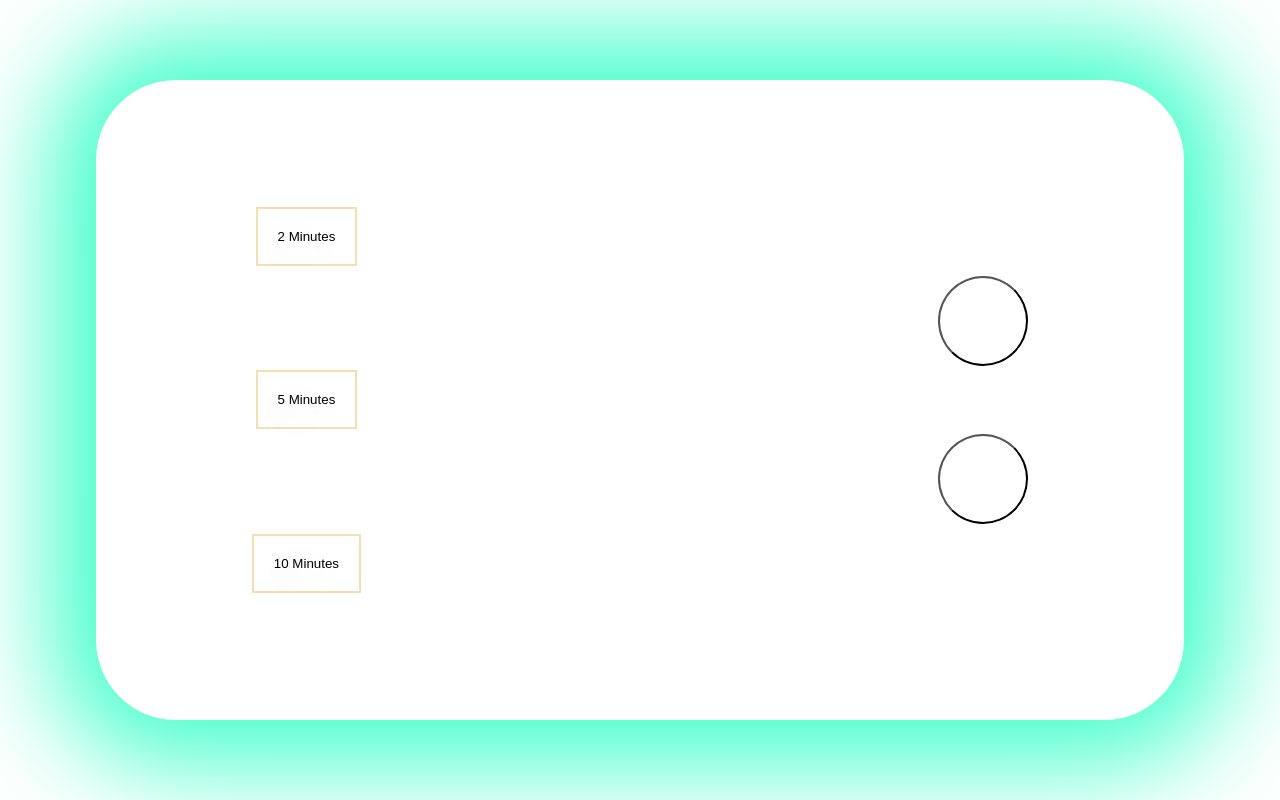
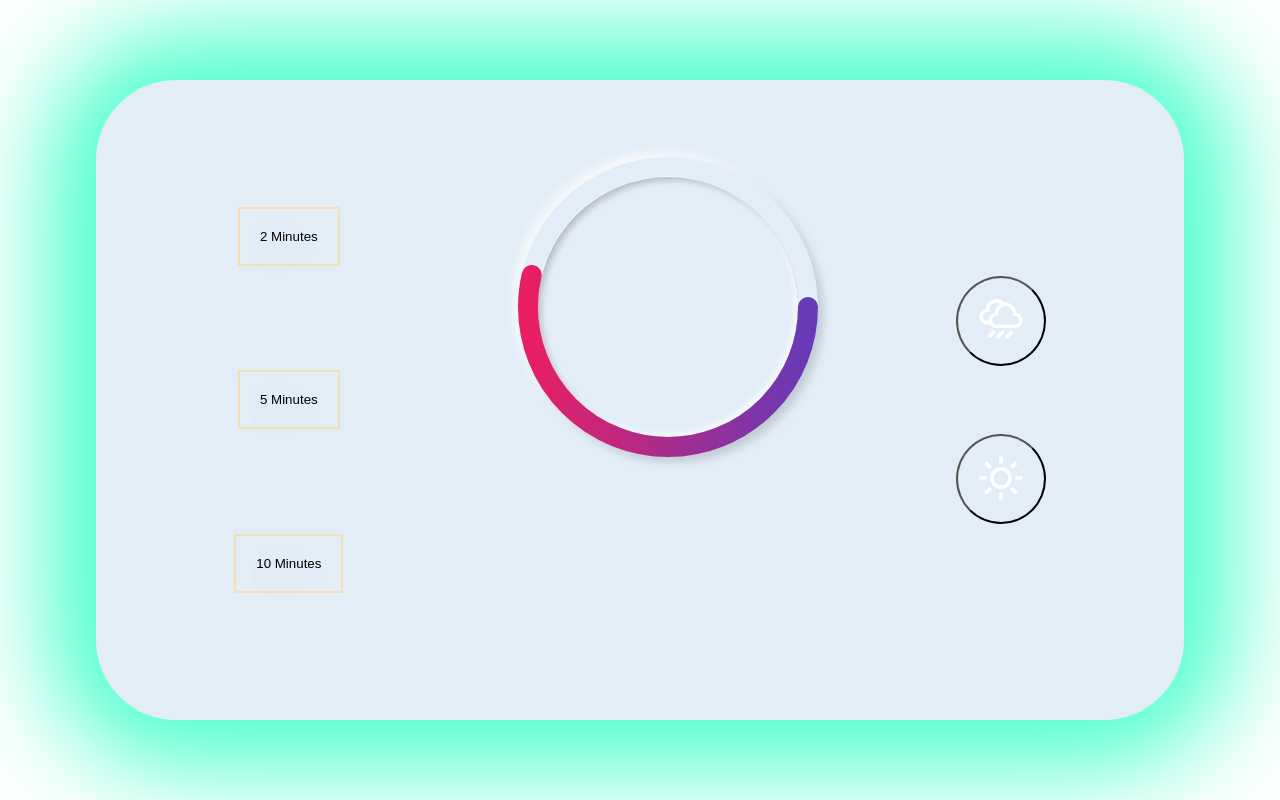
Before and after one commit to pavanreddy565/Medtiation_application, a plain HTML site: page index.html in a window 1280 px wide. Drawn offline with Linux system fonts and the light colour scheme.

Commit message:
circular progressive bar added

```diff
--- a/index.html
+++ b/index.html
@@ -14,6 +14,22 @@
             <button class="10min">10 Minutes</button>
         </div>
         <div class="player-container">
+            <div class="skill">
+                <div class="outer">
+                    <div class="inner"></div>
+                </div>
+                <svg xmlns="http://www.w3.org/2000/svg" version="1.1" width="300px" height="300px">
+                    <defs>
+                       <linearGradient id="GradientColor">
+                          <stop offset="0%" stop-color="#e91e63" />
+                          <stop offset="100%" stop-color="#673ab7" />
+                       </linearGradient>
+                    </defs>
+                    <circle cx="150" cy="150" r="140" stroke-linecap="round" />
+                </svg>
+            </div>
+
+
 
         </div>
         <div class="sound-picker">
--- a/style.css
+++ b/style.css
@@ -22,6 +22,7 @@
     border-radius: 5rem;
     padding: 1rem 4rem;
     align-items: center;
+    background-color: #e3edf7;
     /* justify-content: space-evenly; */
     -webkit-box-shadow:0px 0px 105px 45px rgba(45,255,196,0.9);
     -moz-box-shadow: 0px 0px 105px 45px rgba(45,255,196,0.9);
@@ -49,9 +50,54 @@ div.time-select{
 }
 .player-container{
     height: 80%;
-    width: 59px;
+    /* width: 59px; */
     flex-grow: 4;
-    /* background-color: blue; */
+    display: flex;
+    box-sizing: border-box;
+
+
+}.skill{
+    margin-right: 10px;
+    margin-left: 100px;
+    width: 160px;
+    height:160px;
+    position: relative;
+
+
+    /* background-color: cornflowerblue; */
+}
+
+.outer{
+    height: 300px;
+    width: 300px;
+    border-radius: 50%;
+    /* border:1px solid red; */
+    padding: 20px;
+    box-shadow: 6px 6px 10px -1px rgba(0,0,0,0.15),
+                -6px -6px 10px -1px rgba(255,255,255,0.7);
+}.inner{
+    height: 260px;
+    width: 260px;
+    border-radius: 50%;
+    box-shadow: inset 4px 4px 6px -1px rgba(0,0,0,0.2),
+                inset -4px -4px 6px -1px rgba(255,255,255,0.7),
+                -0.5px -0.5px 0px rgba(255,255,255,1),
+                0.5px 0.5px 0px rgba(0,0,0,0.15),
+                0px 12px 10px -10px rgba(0,0,0,0.05);
+
+}
+circle{
+    fill: none;
+    stroke:url(#GradientColor);
+    stroke-width: 20px;
+    stroke-dasharray: 472;
+    stroke-dashoffset: 00;
+
+}
+div.skill svg{
+    position: absolute;
+    left: 0;
+    top:0;
 }
 .sound-picker{
     display: flex;
```
